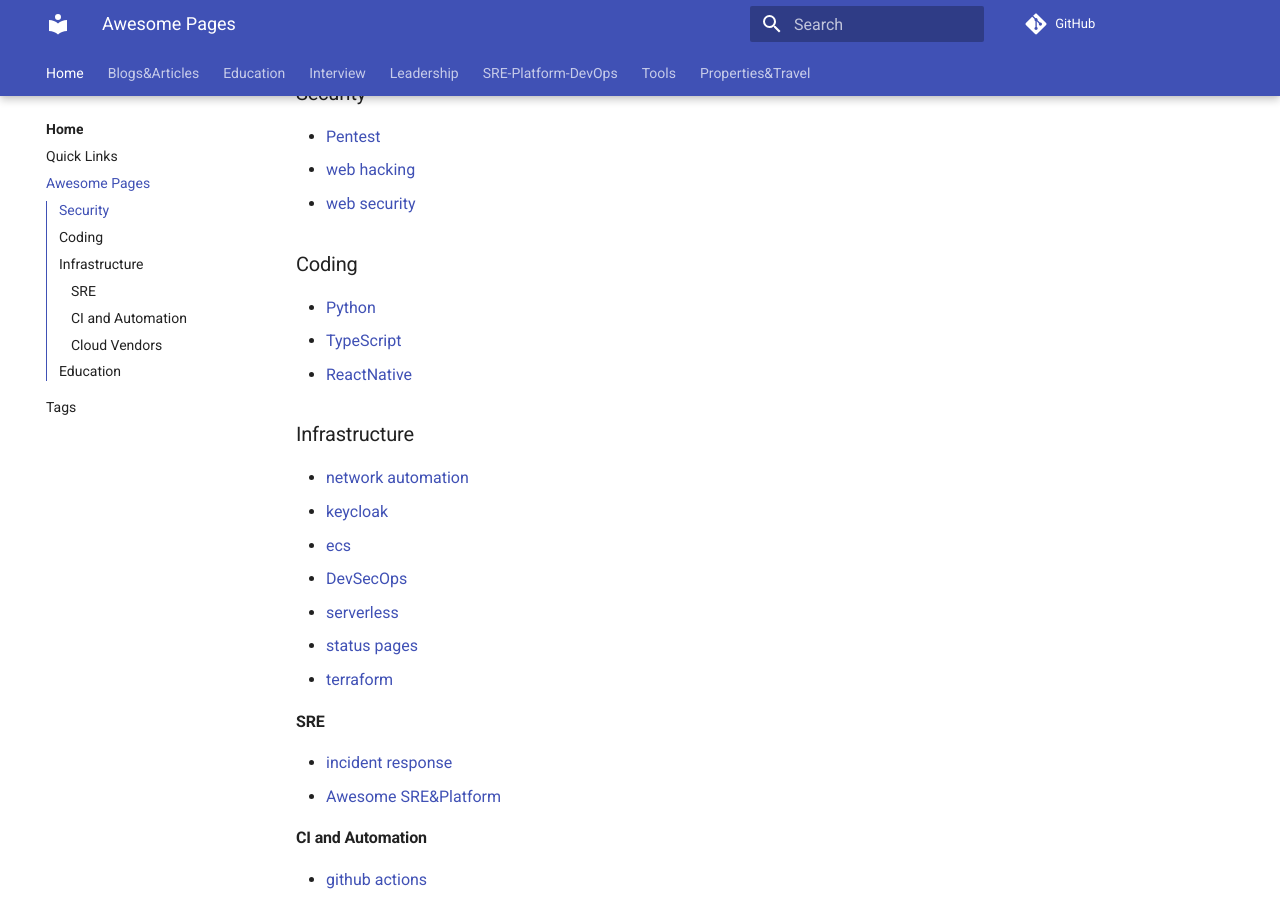
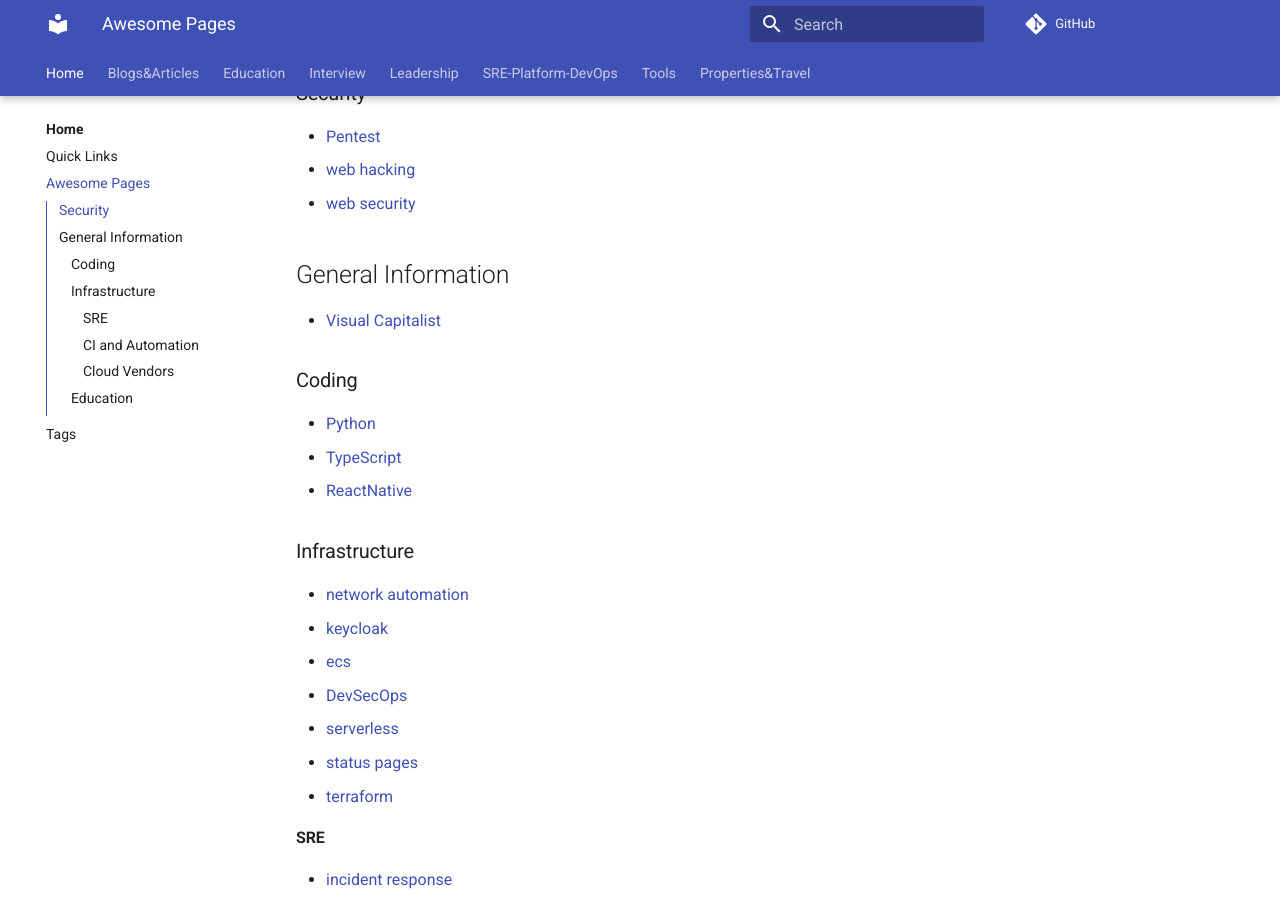
Before and after one commit to ivankatliarchuk/knowledge-base, an MkDocs documentation site: the page built from docs/awesome-pages.md, in a window 1280 px wide and 900 px high, scrolled down 483 px. Built offline with MkDocs 1.6.1 and Material for MkDocs 9.7.7, drawn with Linux system fonts in a browser that asks for light colours; comment, search, counter and statistics services are not loaded.

Commit message:
added general information
Signed-off-by: ivan katliarchuk <ivan.katliarchuk@gmail.com>

```diff
--- a/docs/awesome-pages.md
+++ b/docs/awesome-pages.md
@@ -26,6 +26,10 @@
 - [Pentest](https://github.com/enaqx/awesome-pentest)
 - [web hacking](https://github.com/infoslack/awesome-web-hacking)
 - [web security](https://github.com/qazbnm456/awesome-web-security)
+
+## General Information
+
+- [Visual Capitalist](https://www.visualcapitalist.com/)
 
 ### Coding
 
```
